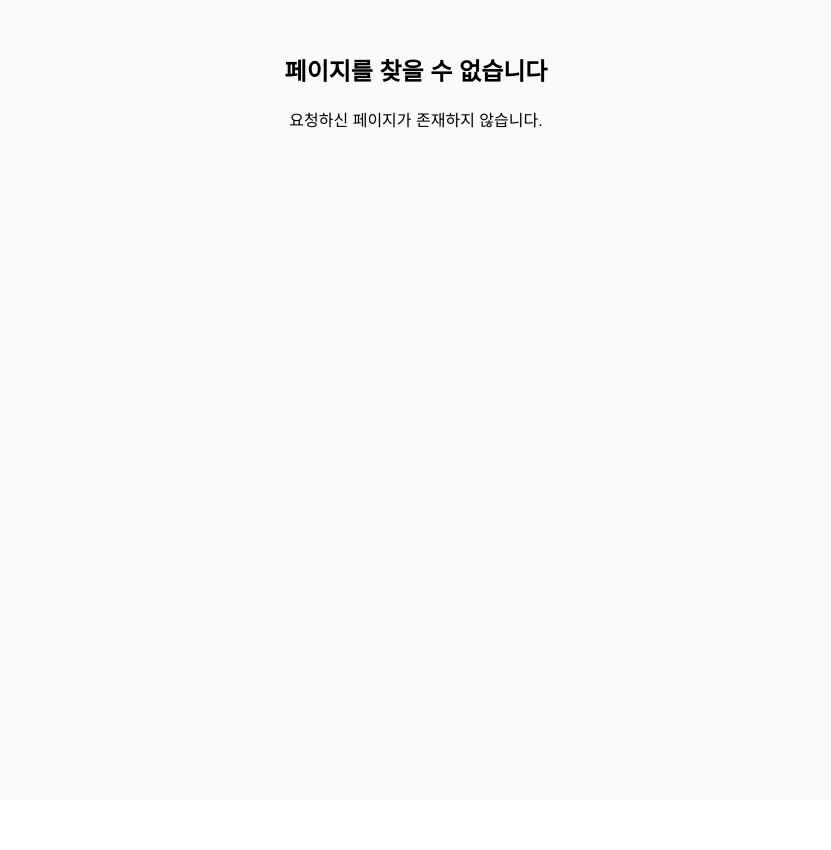
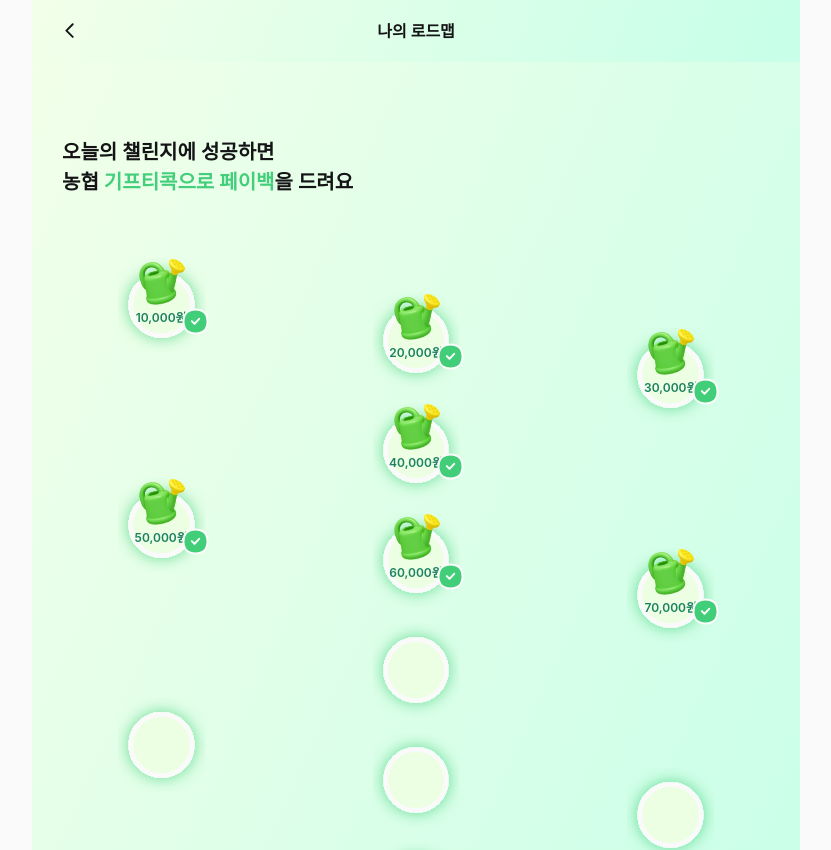
Before and after one commit to NH-RootMaker/rootmaker-frontend, a React (Vite) app: page /payback in a window 1280 px wide. Shown: the top 850 px of the page, without its empty margins (224-1055 px from the left). Before the commit the page ends 800 px from the top, so only its background shows below. Built offline with nearby package versions, Linux system fonts and the light colour scheme.

Commit message:
feat: add payback page's snake road map components

```diff
--- /dev/null
+++ b/src/components/snake-roadmap/SnakeRoadmap.styles.ts
@@ -0,0 +1,82 @@
+import styled from 'styled-components';
+
+export const Container = styled.div<{ height: number }>`
+  position: relative;
+  width: 100%;
+  height: ${props => props.height}px;
+  overflow: hidden;
+  z-index: 1;
+`;
+
+export const NodeContainer = styled.div`
+  position: absolute;
+  transform: translate(-50%, -50%);
+  z-index: 2;
+  display: flex;
+  align-items: center;
+  gap: 16px;
+  margin-top: 20px;
+`;
+
+export const NodeButton = styled.div`
+  position: relative;
+  width: 95px;
+  height: 95px;
+  display: flex;
+  align-items: center;
+  justify-content: center;
+
+  > img {
+    width: 100%;
+    height: 100%;
+    object-fit: contain;
+  }
+
+  &:hover {
+    transform: scale(1.1);
+  }
+`;
+
+export const NodeContent = styled.div<{ isLeft?: boolean }>`
+  position: absolute;
+  top: 50%;
+  left: 50%;
+  transform: translate(-50%, -50%);
+  display: flex;
+  flex-direction: column;
+  align-items: center;
+  justify-content: center;
+  pointer-events: none;
+`;
+
+export const WateringIcon = styled.div`
+  position: relative;
+  top: -15px;
+
+  img {
+    width: 72px;
+    height: 72px;
+    object-fit: contain;
+    transform: rotate(-15deg);
+  }
+`;
+
+export const AmountText = styled.div`
+  position: relative;
+  ${(props) => props.theme.fonts.body.m600}
+  color: ${props => props.theme.colors.secondary.gn};
+  line-height: 1;
+  top: -25px;
+`;
+
+export const CheckSticker = styled.div`
+  position: absolute;
+  top: 48px;
+  right: -3px;
+  z-index: 10;
+
+  img {
+    width: 32px;
+    height: 32px;
+  }
+`;
--- /dev/null
+++ b/src/components/snake-roadmap/SnakeRoadmap.tsx
@@ -0,0 +1,95 @@
+import React from 'react';
+import * as S from './SnakeRoadmap.styles';
+import CheckGN from '@/assets/icons/CheckGN.svg';
+import RoadButton from '@/assets/icons/RoadButton.svg';
+
+export interface RoadmapNode {
+  id: string;
+  title: string;
+  amount: string;
+  completed?: boolean;
+  current?: boolean;
+}
+
+interface SnakeRoadmapProps {
+  nodes: RoadmapNode[];
+  containerHeight?: number;
+}
+
+const SnakeRoadmap: React.FC<SnakeRoadmapProps> = ({
+  nodes,
+  containerHeight = 600,
+}) => {
+  const calculateNodePosition = (index: number) => {
+    // 번개 모양: 3-1-3-1 패턴으로 배치
+    let segment = 0;
+    let posInSegment = 0;
+    let remaining = index;
+
+    // 3-1-3-1 패턴으로 세그먼트와 위치 계산
+    while (remaining >= 0) {
+      const currentSegmentLength = segment % 2 === 0 ? 3 : 1; // 짝수 세그먼트는 3개, 홀수는 1개
+
+      if (remaining < currentSegmentLength) {
+        posInSegment = remaining;
+        break;
+      }
+
+      remaining -= currentSegmentLength;
+      segment++;
+    }
+
+    // 세그먼트마다 방향 변경 (오른쪽 아래 → 왼쪽 아래 → 오른쪽 아래...)
+    const isRightDirection = segment % 2 === 0;
+
+    let x: number, y: number;
+
+    // 각 세그먼트의 시작 y 위치 계산
+    const baseY = 40 + segment * 110;
+
+    if (isRightDirection) {
+      // 오른쪽 아래 대각선 (3개: 1-2-3, 5-6-7, ...)
+      x = 15 + posInSegment * 35;
+      y = baseY + posInSegment * 35;
+    } else {
+      // 왼쪽 아래 대각선 (1개: 4, 8, ...)
+      x = 50;
+      y = baseY + 35;
+    }
+
+    return { x, y };
+  };
+
+  return (
+    <S.Container height={containerHeight}>
+      {nodes.map((node, index) => {
+        const { x, y } = calculateNodePosition(index);
+        return (
+          <S.NodeContainer
+            key={node.id}
+            style={{ left: `${x}%`, top: `${y}px` }}
+          >
+            <S.NodeButton>
+              <img src={RoadButton} alt="로드 버튼" />
+              {node.completed && (
+                <S.NodeContent>
+                  <S.WateringIcon>
+                    <img src="/물뿌리개 7.webp" alt="물뿌리개" />
+                  </S.WateringIcon>
+                  <S.AmountText>{((index + 1) * 10000).toLocaleString()}원</S.AmountText>
+                </S.NodeContent>
+              )}
+              {node.completed && (
+                <S.CheckSticker>
+                  <img src={CheckGN} alt="완료" />
+                </S.CheckSticker>
+              )}
+            </S.NodeButton>
+          </S.NodeContainer>
+        );
+      })}
+    </S.Container>
+  );
+};
+
+export default SnakeRoadmap;
--- /dev/null
+++ b/src/components/snake-roadmap/index.ts
@@ -0,0 +1,2 @@
+export { default } from './SnakeRoadmap';
+export type { RoadmapNode } from './SnakeRoadmap';
--- /dev/null
+++ b/src/pages/payback/PaybackPage.styles.ts
@@ -0,0 +1,77 @@
+import styled from 'styled-components';
+
+export const Container = styled.div`
+  min-height: 100vh;
+  max-width: 480px;
+  margin: 0 auto;
+
+  ${(props) => props.theme.media.tablet} {
+    max-width: 600px;
+  }
+
+  ${(props) => props.theme.media.desktop} {
+    max-width: 768px;
+  }
+`;
+
+export const MainSection = styled.div`
+  background: ${(props) => props.theme.colors.gradients.primaryBackground};
+  padding: 20px;
+  padding-bottom: 100px;
+  display: flex;
+  flex-direction: column;
+  position: relative;
+  min-height: calc(100vh - 60px);
+`;
+
+export const HeaderSection = styled.div`
+  text-align: left;
+  display: flex;
+  flex-direction: column;
+  align-items: left;
+  justify-content: left;
+  margin-left: 10px;
+  margin-top: 60px;
+  margin-bottom: 24px;
+  white-space: pre-line;
+
+  ${(props) => props.theme.media.tablet} {
+    margin-top: 80px;
+    margin-bottom: 32px;
+  }
+
+  ${(props) => props.theme.media.desktop} {
+    margin-top: 100px;
+    margin-bottom: 40px;
+  }
+`;
+
+export const ContentSection = styled.div`
+  display: flex;
+  flex-direction: column;
+  gap: 16px;
+  margin-bottom: 24px;
+`;
+
+export const ChallengeCard = styled.div`
+  background: ${(props) => props.theme.colors.grayScale.white};
+  border-radius: 16px;
+  padding: 20px;
+  box-shadow: 0 2px 8px rgba(0, 0, 0, 0.1);
+`;
+
+export const ChallengeTitle = styled.h2`
+  ${(props) => props.theme.fonts.header.h2}
+  color: ${(props) => props.theme.colors.grayScale.black};
+  margin-bottom: 8px;
+`;
+
+export const HighlightText = styled.span`
+  ${(props) => props.theme.fonts.header.h2}
+  color: ${(props) => props.theme.colors.primary.gn};
+`;
+
+export const RoadmapContainer = styled.div`
+  margin: 20px 0;
+  padding: 20px 0;
+`;
--- /dev/null
+++ b/src/pages/payback/PaybackPage.tsx
@@ -0,0 +1,59 @@
+import { useNavigate } from 'react-router-dom';
+import * as S from './PaybackPage.styles';
+import TopNav from '@/components/topnav';
+import SnakeRoadmap from '@/components/snake-roadmap';
+import type { RoadmapNode } from '@/components/snake-roadmap/SnakeRoadmap';
+
+const PaybackPage = () => {
+    const navigate = useNavigate();
+
+    const handleBackClick = () => {
+        navigate('/');
+    };
+
+    // 현재 월의 일수 계산
+    const generateMonthlyNodes = (): RoadmapNode[] => {
+        const now = new Date();
+        const year = now.getFullYear();
+        const month = now.getMonth();
+        const daysInMonth = new Date(year, month + 1, 0).getDate();
+        const today = now.getDate();
+
+        return Array.from({ length: daysInMonth }, (_, index) => {
+            const day = index + 1;
+
+            return {
+                id: day.toString(),
+                title: '',
+                amount: '',
+                completed: day < today,
+                current: day === today
+            };
+        });
+    };
+
+    const roadmapNodes = generateMonthlyNodes();
+
+    const containerHeight = 800;
+
+    return (
+        <S.Container>
+            <TopNav isBack title="나의 로드맵" onBackClick={handleBackClick} />
+
+            <S.MainSection>
+                <S.HeaderSection>
+                    <S.ChallengeTitle>
+                        오늘의 챌린지에 성공하면{'\n'}농협 <S.HighlightText>기프티콕으로 페이백</S.HighlightText>을 드려요
+                    </S.ChallengeTitle>
+                </S.HeaderSection>
+
+                <S.ContentSection>
+                    <SnakeRoadmap nodes={roadmapNodes} containerHeight={containerHeight} />
+                </S.ContentSection>
+            </S.MainSection>
+
+        </S.Container>
+    );
+};
+
+export default PaybackPage;
--- a/src/router/router.tsx
+++ b/src/router/router.tsx
@@ -5,6 +5,7 @@ import TestPage from '../pages/personality-test/TestPage';
 import ResultPage from '../pages/personality-test/ResultPage';
 import ErrorPage from '../pages/ErrorPage';
 import BufferPage from '../pages/buffer-account/BufferPage';
+import PaybackPage from '../pages/payback/PaybackPage';
 
 const routes: RouteObject[] = [
   {
@@ -24,6 +25,10 @@ const routes: RouteObject[] = [
     path: '/buffer',
     element: <BufferPage />,
   },
+  {
+    path: '/payback',
+    element: <PaybackPage />,
+  },
 ];
 
 export const router: ReturnType<typeof createBrowserRouter> = createBrowserRouter(routes);
```
Also changed, not shown: src/assets/icons/CheckGN.svg (added), src/assets/icons/RoadButton.svg (added), src/pages/payback/ActionPage.tsx (added).
